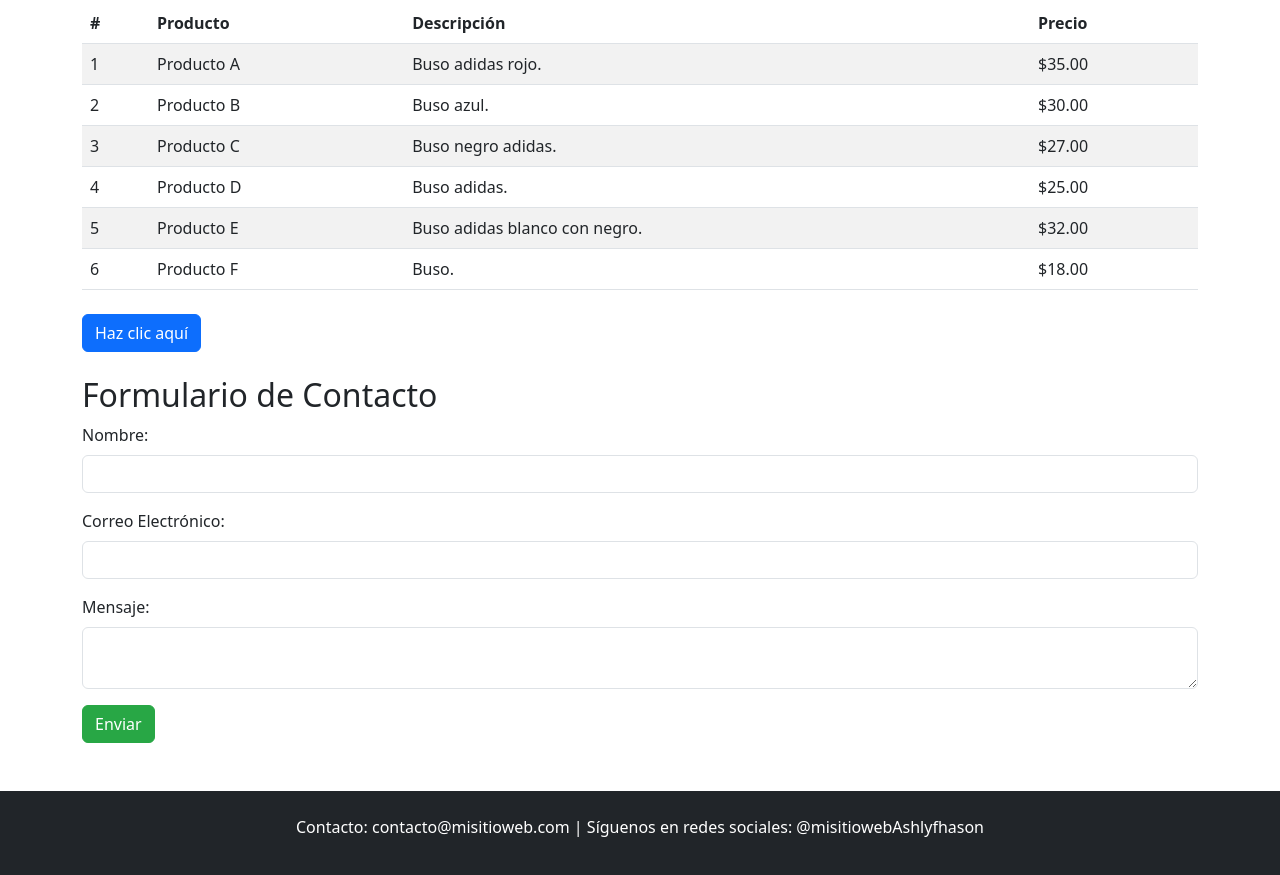
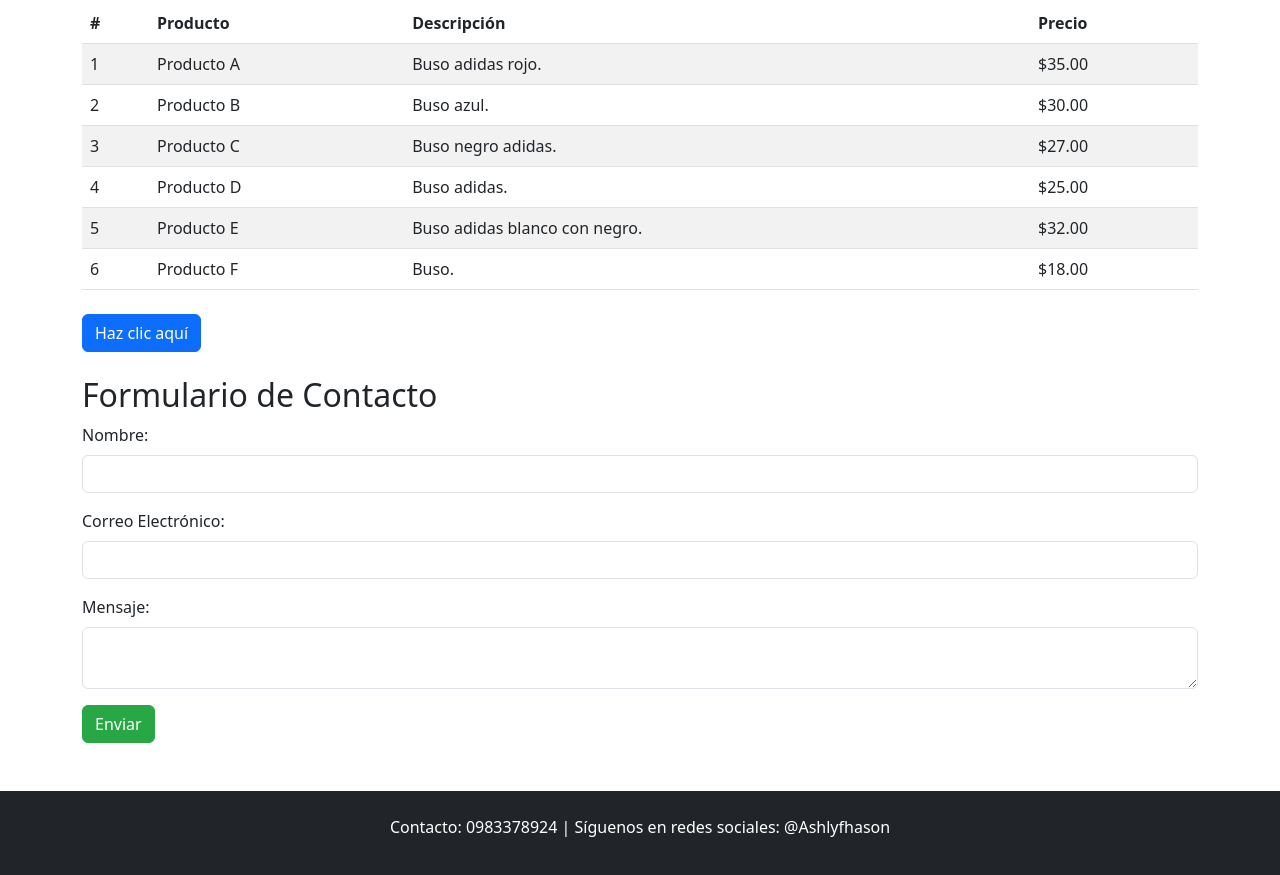
Before and after one commit to Lucelymaya/Semestre-4, a plain HTML site: page semana8-bootstrap-js/index.html in a window 1280 px wide. Shown: the part 559-1434 px from the top of the page. Drawn offline with nearby package versions, Linux system fonts and the light colour scheme.

Commit message:
Estilos.css

```diff
--- a/semana8-bootstrap-js/index.html
+++ b/semana8-bootstrap-js/index.html
@@ -132,7 +132,7 @@
 
   <!-- PIE DE PÁGINA -->
   <footer class="bg-dark text-white text-center p-4">
-    <p>Contacto: contacto@misitioweb.com | Síguenos en redes sociales: @misitiowebAshlyfhason</p>
+    <p>Contacto: 0983378924 | Síguenos en redes sociales: @Ashlyfhason</p>
   </footer>
 
   <!-- Scripts -->
```
